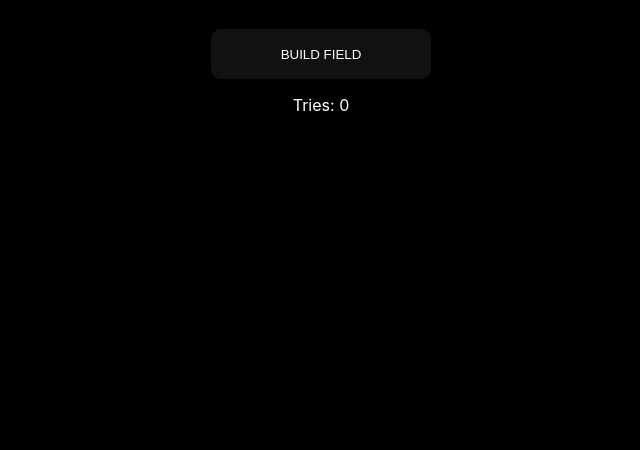
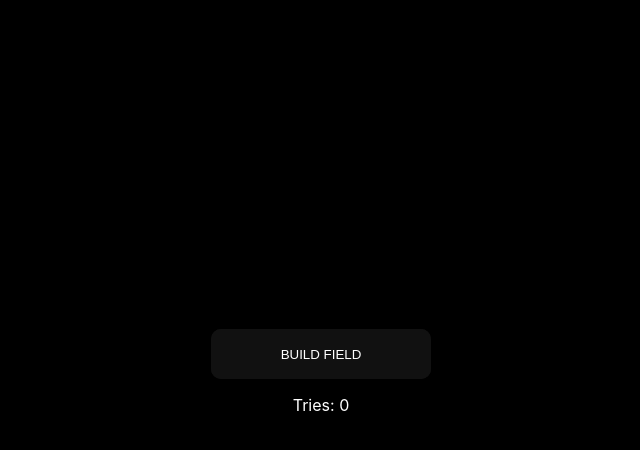
Before and after one commit to TsoyDanil/miner_game, a React (Create React App) app: page / in a window 1280 px wide. Shown: the top 450 px of the page, without its empty margins (319-959 px from the left). Built offline with nearby package versions, Linux system fonts and the light colour scheme.

Commit message:
#5 changed styles of field block and info menu content, to make whole page addaptable for any size

```diff
--- a/src/components/Field/Field.css
+++ b/src/components/Field/Field.css
@@ -1,6 +1,12 @@
-.Field {
-    margin-top: 20px;
+.Field{
+    display: flex;
+    flex-direction: column;
+    align-items: center;
+}
+
+.Field_blocks_container {
     max-width: 420px;
+    margin: 10px 0;
     width: 100%;
     display: flex;
     align-items: center;
@@ -9,8 +15,5 @@
 }
 
 .Tip_button_container{
-    position: absolute;
-    bottom: 5%;
-    left: 50%;
-    transform: translate(-50%, -50%);
+    margin-top: 20px;
 }
--- a/src/components/Field/Field.jsx
+++ b/src/components/Field/Field.jsx
@@ -119,7 +119,9 @@ const Field = () => {
         <div className="Field">
             {customAlert}
             {infoMenu}
-            {preparedField}
+            <div className="Field_blocks_container">
+                {preparedField}
+            </div>
             <div className="Tip_button_container">
                 {tipButton}
             </div>
--- a/src/components/InfoMenu/InfoMenu.css
+++ b/src/components/InfoMenu/InfoMenu.css
@@ -1,10 +1,6 @@
 .InfoMenu{
-    position: absolute;
-    top: 10%;
-    left: 50%;
-    transform: translate(-50%, -50%);
+    color: white;
     display: flex;
     flex-direction: column;
     align-items: center;
-    color: white;
 }
```
